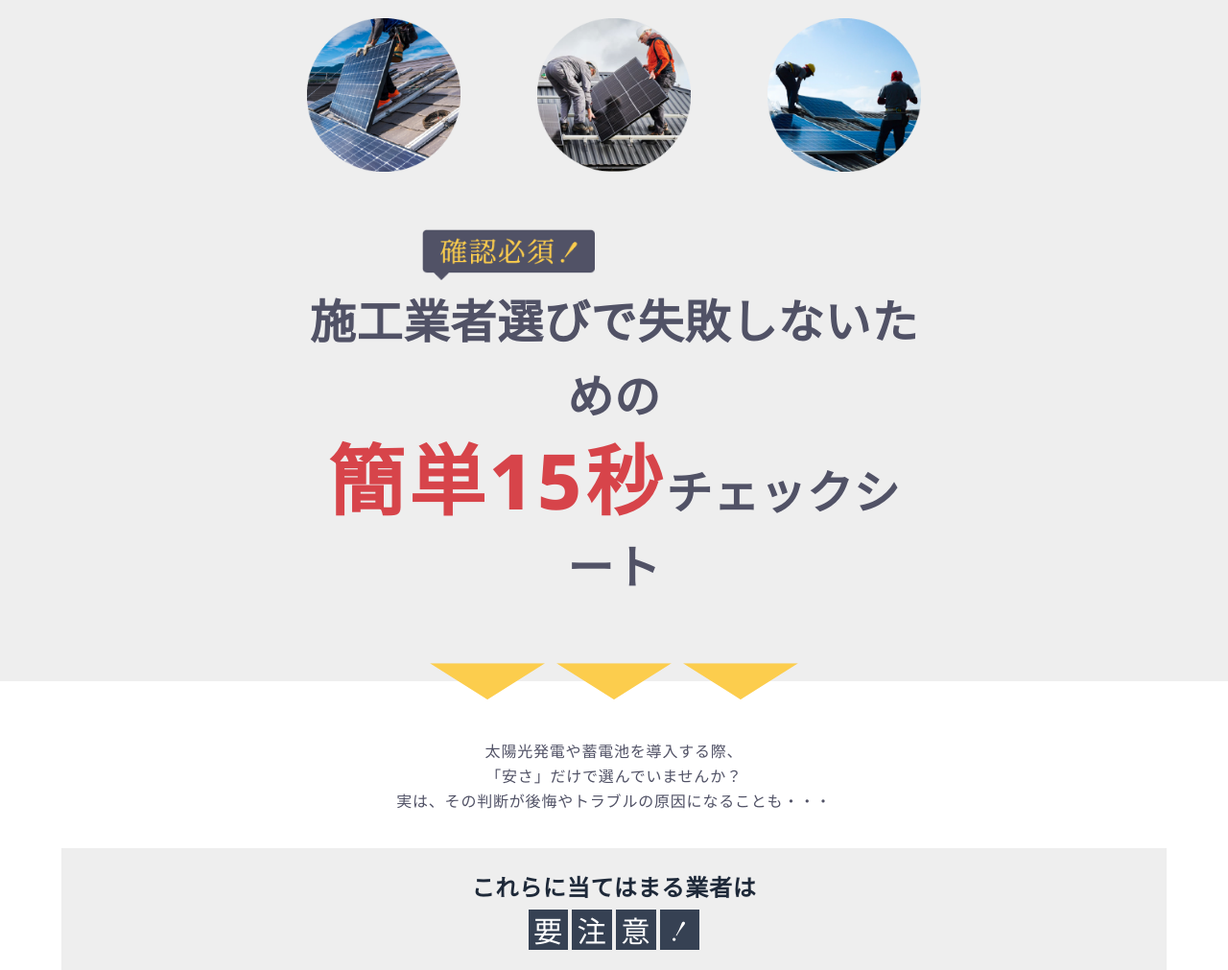
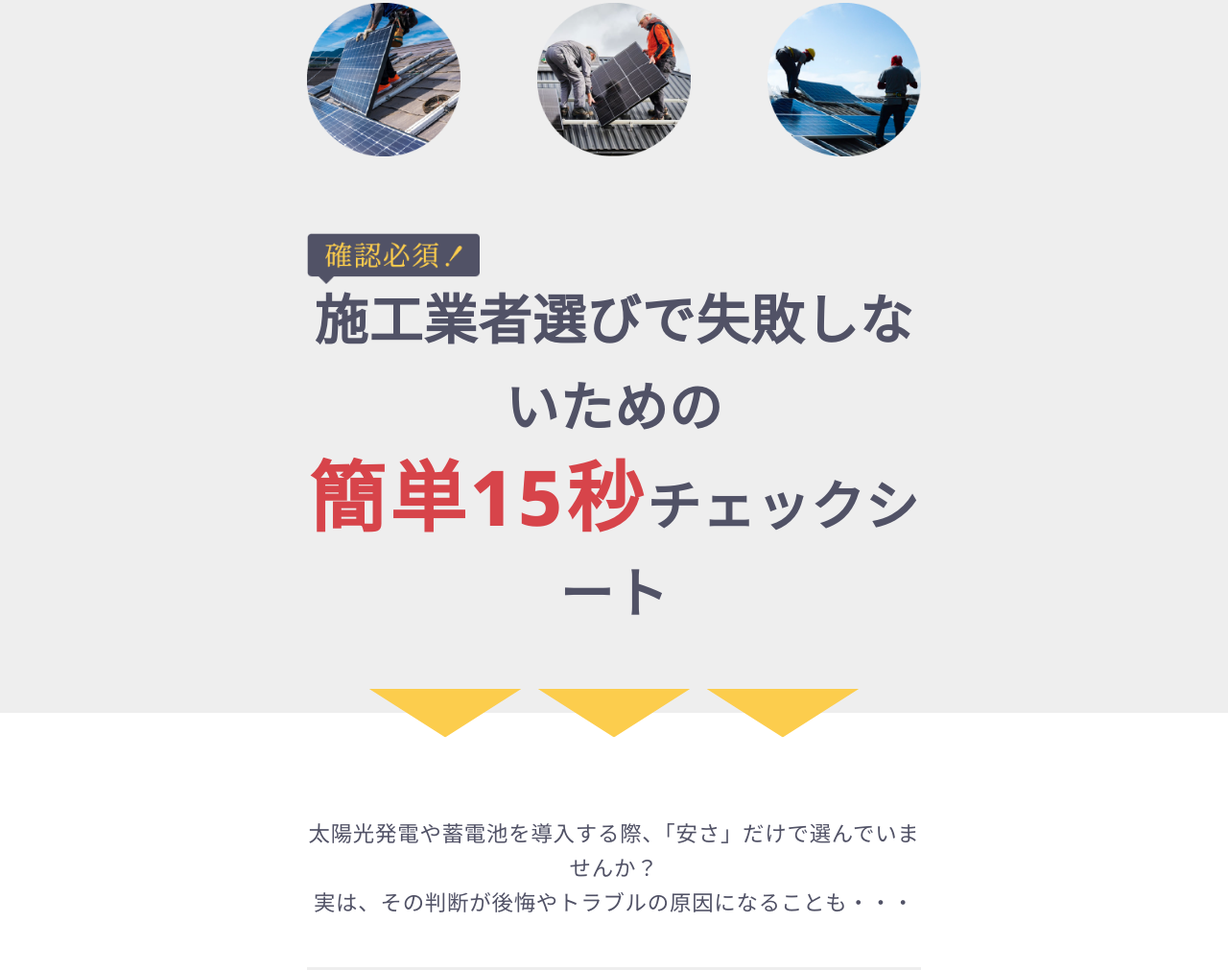
Before and after one commit to chika862/lp_02_Y2EnergyGroup, a website: page index.html in a window 1280 px wide. Shown: the part 1515-2526 px from the top of the page at 96% size. Drawn offline with Linux system fonts and the light colour scheme.

Commit message:
吹き出し調整

```diff
--- a/index.html
+++ b/index.html
@@ -74,7 +74,7 @@
         <img
           src="images/fv-text1.svg"
           alt="ちょっと待って！"
-          class="w-[50%] lg:w-[40%] mt-6 lg:mt-12 mx-auto"
+          class="w-[50%] lg:w-[40%] mt-6 lg:mt-8 mx-auto"
         />
         <h2
           class="text-center py-6 px-4 font-mincho text-basecolor font-semibold"
@@ -141,32 +141,42 @@
     </section>
     <!-- チェックシートセクション -->
     <section>
-      <div class="bg-background relative">
-        <div class="w-[80%] lg:w-[50%] mx-auto pb-10 lg:pb-20">
-          <img
-            src="images/kakunin.webp"
-            alt="確認必須！"
-            class="w-[95px] lg:w-[180px] ml-5 lg:ml-[120px]"
-          />
-          <h2 class="text-[1.1rem] lg:text-[3rem] font-bold pt-1 text-center">
+      <div class="bg-background">
+        <div
+          class="w-[80%] lg:w-[50%] mx-auto pb-10 lg:pb-20 lg:pt-15 flex justify-center"
+        >
+          <h2
+            class="text-[1.1rem] lg:text-[3.5rem] font-bold pt-1 text-center relative inline-block"
+          >
+            <img
+              src="images/kakunin.webp"
+              alt="確認必須！"
+              class="w-[95px] lg:w-[180px] absolute left-0 -top-5 lg:-top-10 z-10"
+            />
             施工業者選びで失敗しないための<br /><span
               class="text-[#d7444a] text-3xl lg:text-[5rem] font-extrabold tracking-wider"
               >簡単15秒</span
             >チェックシート
           </h2>
         </div>
+      </div>
+      <div class="bg-background relative">
         <div class="absolute bottom-0 left-0 right-0 translate-y-1/2">
           <img
             src="images/tri.svg"
             alt=""
-            class="w-[80%] lg:w-[30%] h-auto mx-auto"
+            class="w-[80%] lg:w-[40%] h-auto mx-auto"
           />
         </div>
       </div>
-      <p class="w-[80%] mx-auto text-center py-9 mt-6">
-        太陽光発電や蓄電池を導入する際、<br />「安さ」だけで選んでいませんか？<br />実は、その判断が後悔やトラブルの原因になることも・・・
+      <p
+        class="w-[80%] lg:w-[50%] mx-auto text-center py-9 mt-6 lg:mt-18 lg:pb-12 lg:text-[1.4rem]"
+      >
+        太陽光発電や蓄電池を導入する際、<br
+          class="lg:hidden"
+        />「安さ」だけで選んでいませんか？<br />実は、その判断が後悔やトラブルの原因になることも・・・
       </p>
-      <div class="bg-background w-[90%] mx-auto py-6">
+      <div class="bg-background w-[90%] lg:w-[50%] mx-auto py-6">
         <div class="max-w-md mx-auto px-3 font-mincho">
           <h2 class="text-center text-2xl font-semibold mb-8 text-gray-800">
             これらに当てはまる業者は
```
Also changed, not shown: dist/output.css.
